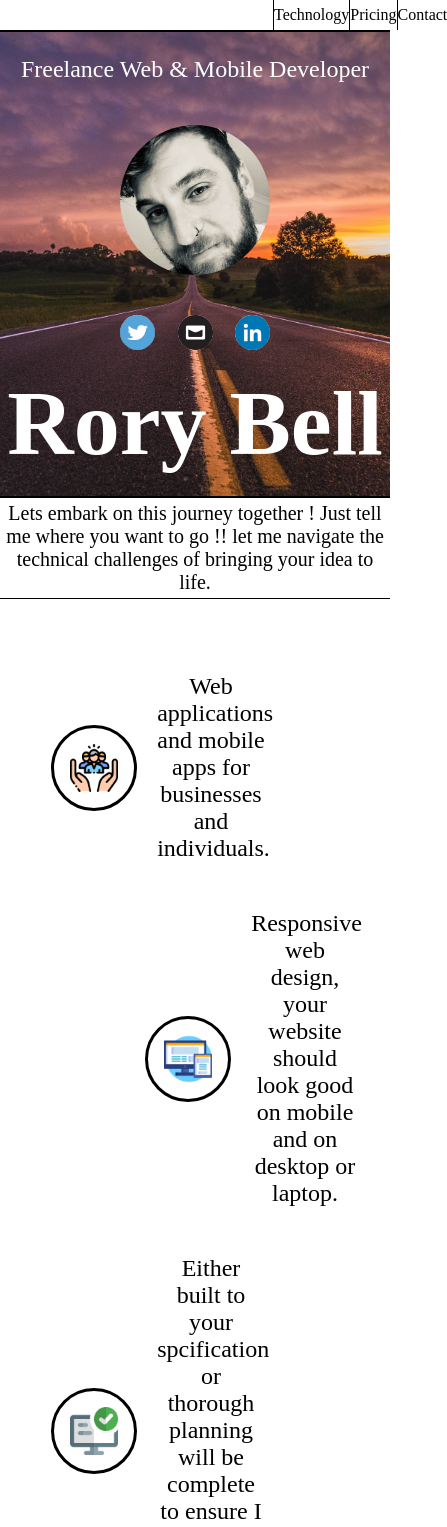
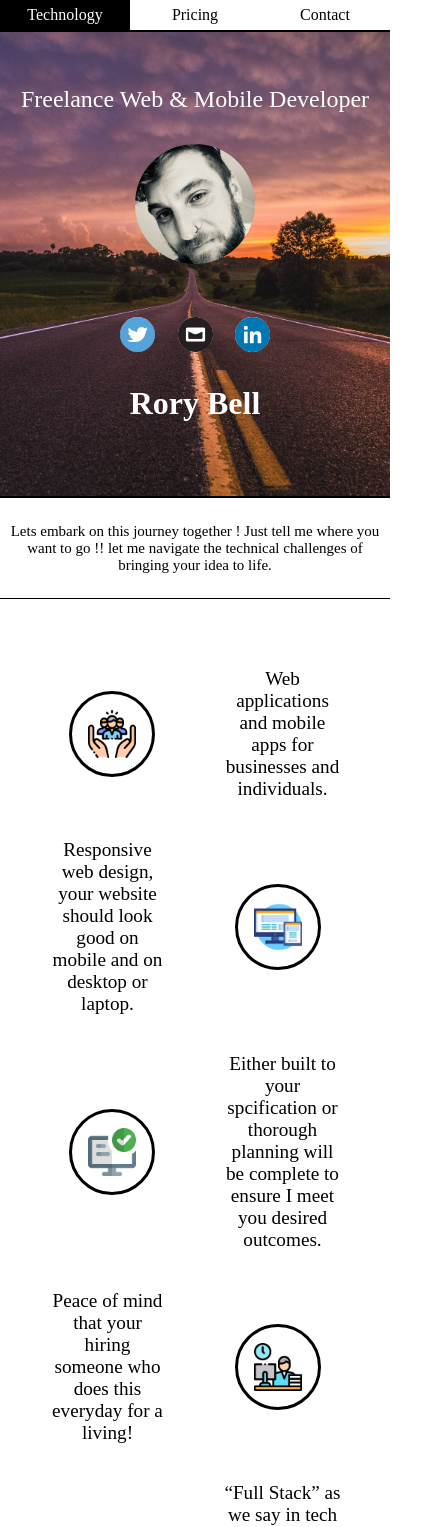
Before and after one commit to Roakz/roakz-freelance, a React (Create React App) app: page / in a window 390 px wide. Shown: the top 1527 px of the page, 447 px wide, since content can reach past the window. Built offline with nearby package versions, Linux system fonts and the light colour scheme; a web font is replaced by a local one.

Commit message:
mobile breakpoint is complete for home page

```diff
--- a/package.json
+++ b/package.json
@@ -6,6 +6,7 @@
     "@testing-library/jest-dom": "^4.2.4",
     "@testing-library/react": "^9.3.2",
     "@testing-library/user-event": "^7.1.2",
+    "aws-sdk": "^2.709.0",
     "react": "^16.13.1",
     "react-dom": "^16.13.1",
     "react-google-recaptcha": "^2.1.0",
--- a/public/index.html
+++ b/public/index.html
@@ -9,7 +9,6 @@
       name="description"
       content="Web site created using create-react-app"
     />
-    <link rel="apple-touch-icon" href="%PUBLIC_URL%/logo192.png" />
     <!--
       manifest.json provides metadata used when your web app is installed on a
       user's mobile device or desktop. See https://developers.google.com/web/fundamentals/web-app-manifest/
--- a/src/App.css
+++ b/src/App.css
@@ -22,11 +22,11 @@ body {
   background-color: black;
   color: white;
   animation-name: flash;
-	animation-duration: .3s;
+	animation-duration: .2s;
 }
 @keyframes flash {
-	0%, 50%, 100%{opacity: 1;}
-	25%, 75% {opacity: 0;}
+	0%, 100%{opacity: 1;}
+  50% {opacity: 0;}
 }
 #nav-link-animation :active {
   opacity: 0;
--- a/src/components/Navigation.js
+++ b/src/components/Navigation.js
@@ -13,9 +13,9 @@ const Navigation = (props) => {
     return (
       <div id="navigation">
         <div id="navigation-link-container">
-          <div class="navigation-link"><a href="" onClick={props.popUpController}>Technology</a></div>
-          <div class="navigation-link"><a href="" onClick={props.popUpController}>Pricing</a></div>
-          <div class="navigation-link"><a href="" onClick={props.popUpController}>Contact</a></div>
+          <div className="navigation-link"><a href="" onClick={props.popUpController}>Technology</a></div>
+          <div className="navigation-link"><a href="" onClick={props.popUpController}>Pricing</a></div>
+          <div className="navigation-link"><a href="" onClick={props.popUpController}>Contact</a></div>
         </div>
       </div>
     )
--- a/src/components/SellNote.js
+++ b/src/components/SellNote.js
@@ -1,13 +1,24 @@
 import React, {Component} from 'react'
 
 const SellNote = (props) => {
+  if (props.viewport < 500 && props.side === "right") {
     return (
       <div>
         <div id={"sell-note-" + props.side}>
-        <div class="sell-note-image"><img src={props.image} /></div>
+          <p id="sell-note-text"> {props.text} </p>
+          <div className="sell-note-image"><img src={props.image} alt="meaningful icon" /></div>
+        </div>
+      </div>
+    )
+  } else {
+    return (
+      <div>
+        <div id={"sell-note-" + props.side}>
+          <div className="sell-note-image"><img src={props.image} alt="meaningful icon" /></div>
           <p id="sell-note-text"> {props.text} </p>
         </div>
       </div>
     )
   }
+  }
 export default SellNote
--- a/src/css/footer.css
+++ b/src/css/footer.css
@@ -27,3 +27,14 @@
   text-align: center;
   padding-bottom: 10px;
 }
+@media only screen and (max-width: 600px) {
+  #attribution-wrapper p {
+    font-size: .7rem;
+  }
+  #footer-div {
+    margin: 0;
+  }
+  #footer-div a {
+    margin-top: 5px;
+  }
+}
--- a/src/css/navigation.css
+++ b/src/css/navigation.css
@@ -40,3 +40,12 @@
 .navigation-link a:visited {
   color: black;
 }
+
+@media only screen and (max-width: 600px) {
+  #navigation-link-container {
+    width: 100%;
+  }
+  .navigation-link {
+    border-left: 0;
+  }
+}
--- a/src/css/sellnote.css
+++ b/src/css/sellnote.css
@@ -65,3 +65,21 @@
   justify-content: flex-end;
   padding-right: 8%;
 }
+@media only screen and (max-width: 600px) {
+  #sell-note-left {
+    width: 100%;
+    justify-content: space-evenly;
+    padding-left: 0;
+  }
+  #sell-note-right {
+    width: 100%;
+    padding-right: 0;
+    justify-content: space-evenly;
+  }
+  #sell-note-left p {
+    font-size: 1.2rem;
+  }
+  #sell-note-right p {
+    font-size: 1.2rem;
+  }
+}
--- a/src/css/socials-header.css
+++ b/src/css/socials-header.css
@@ -61,3 +61,26 @@
   font-family: 'Maitree', serif;
   font-size: 20px;
 }
+
+@media only screen and (max-width: 600px) {
+  #heading {
+    margin: 0px;
+    text-align: center;
+  }
+  #home-header-content-container {
+    width: 100%;
+    height: 90%;
+  }
+  #home-header-content-container h2 {
+    font-size: 2rem;
+  }
+  #journey p {
+    padding: 10px;
+    margin: 0;
+    font-size: 15px;
+  }
+  #avatar {
+    height: 120px;
+    width: 120px;
+  }
+}
--- a/src/pages/home.js
+++ b/src/pages/home.js
@@ -6,6 +6,8 @@ import Technology from '../popups/tech-talk'
 import Contact from '../popups/contact'
 
 const HomePage = (props) => {
+
+  let vw = Math.max(document.documentElement.clientWidth || 0, window.innerWidth || 0);
 
   useEffect(() => {
     let twitterDiv = document.getElementById('twitter-link')
@@ -33,7 +35,7 @@ let innerPopupComponent
 
   return (
     <>
-      {(props.popUp == true) ?
+      {(props.popUp === true) ?
        <div id="popup-div">
           <div id="popup-close">
             <button class="close" onClick={props.popUpController}>
@@ -74,6 +76,7 @@ let innerPopupComponent
       <SellNote side="right"
        text="Responsive web design, your website should look good on mobile and on desktop or laptop."
        image="/responsive.png"
+       viewport={vw}
        />
       <SellNote side="left"
        text="Either built to your spcification or thorough planning will be complete to ensure I meet you desired outcomes."
@@ -82,6 +85,7 @@ let innerPopupComponent
       <SellNote side="right"
        text="Peace of mind that your hiring someone who does this everyday for a living!"
        image="/work.png"
+        viewport={vw}
        />
       <SellNote side="left"
        text="“Full Stack” as we say in tech world! from design and front end static pages all the way to more complex functionality and backend applications."
@@ -90,6 +94,7 @@ let innerPopupComponent
       <SellNote side="right"
        text="Do you need your apllication deployed aswell? No problem! I'll make sure that baby is live and operational!"
        image="/database.png"
+       viewport={vw}
        />
     </>
   )
--- a/src/popups/contact.js
+++ b/src/popups/contact.js
@@ -9,13 +9,13 @@ const ContactPage = () => {
     fetch(`https://www.google.com/recaptcha/api/siteverify?secret=${process.env.REACT_APP_OTHER}&response=${value}`)
     .then(res => res.json())
     .then(result => {
-      if (result.success == true) {
+      if (result.success === true) {
         setVerified(true)
       } else {
         setVerified(false)
       }
     })
-    .then(result => {
+    .then(() => {
       setTimeout(function(){
         setVerified(false)
       }, 120000)
@@ -23,10 +23,22 @@ const ContactPage = () => {
     .catch(error => console.log(error))
   }
 
+  const handleSubmit = (event) => {
+    event.preventDefault()
+    let AWS = require('aws-sdk/dist/aws-sdk-react-native');
+    AWS.config.update({region: 'ap-southeast-2', accessKeyId: 'AKIAWHDCTM5NC3VU2KX3', secretAccessKey: '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'})
+    let params = {
+       Message: `Name: ${document.getElementById("name").value}\nEmail: ${document.getElementById("email-input").value}\nMessage: ${document.getElementById("notes").value}`,
+       TopicArn: "arn:aws:sns:ap-southeast-2:427556038490:roakz-freelance" }
+    let publishTextPromise = new AWS.SNS().publish(params).promise()
+    publishTextPromise.then(data => console.log(data)).catch(e => console.log(e))
+  }
+
+
   let buttonOrRecaptcha
 
   if (verified == true) {
-    buttonOrRecaptcha = <button>submit</button>
+    buttonOrRecaptcha = <button onClick={handleSubmit}>submit</button>
   } else {
     buttonOrRecaptcha =
     <div class="recaptcha">
@@ -48,17 +60,17 @@ const ContactPage = () => {
         <div id="form-wrapper">
           <form id="contact-form">
             <label>Name</label>
-            <input type="text" name="name" />
+            <input id="name" type="text" name="name" />
 
             <label>Email</label>
-            <input type="email" name="email" />
+            <input id="email-input" type="email" name="email" />
 
             <p>
               This section is for you to leave some notes about your project or any basic information you want to fill me in on.
               We can get into the nitty gritty when we touch base. Any information you provide here will be sent to me via email.
             </p>
 
-            <textarea id="w3review" name="user-notes" rows="4" cols="50"></textarea>
+            <textarea id="notes" name="user-notes" rows="4" cols="50"></textarea>
 
             <label class="label-text-white">Prefered contact method?</label>
             <div id="radio-buttons">
```
Also changed, not shown: public/manifest.json, 1 other file (tests, documents, lock files or other folders). Lines whose indentation alone changed are shown as unchanged.
